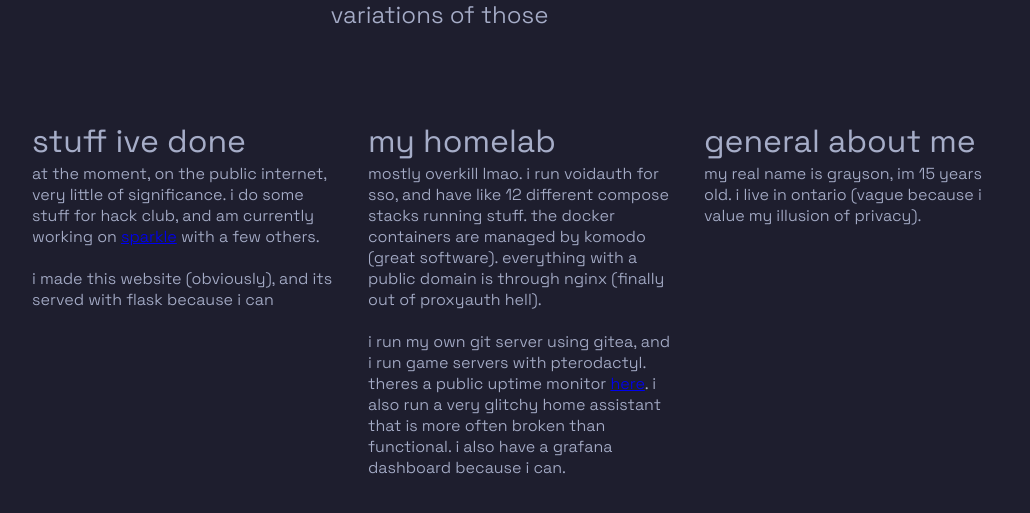
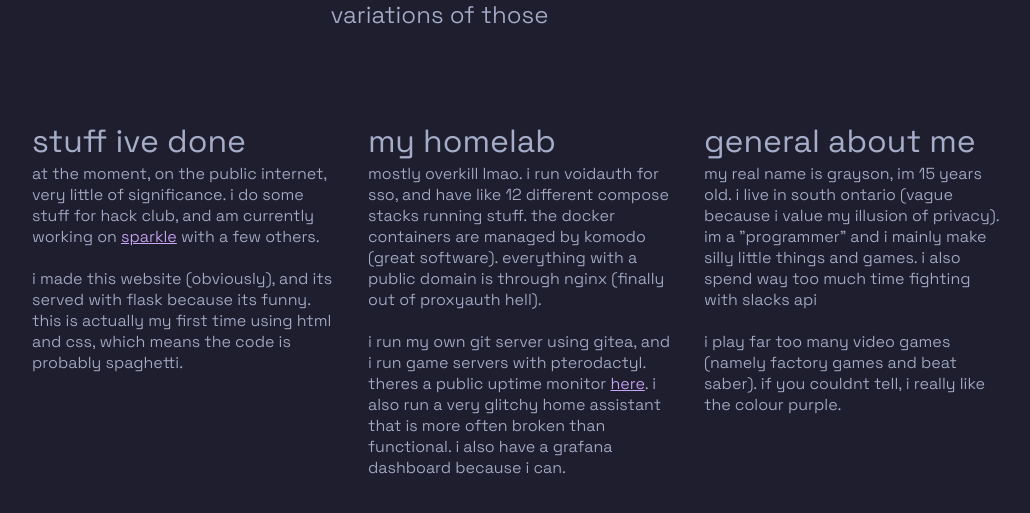
Before and after one commit to MrSeven3/personal-website, a Flask app: page / in a window 1280 px wide. Shown: the part 233-746 px from the top of the page, without its empty margins (120-1150 px from the left). Run offline with Flask 3, Linux system fonts and the light colour scheme.

Commit message:
more info and small changes

```diff
--- a/static/main_page.css
+++ b/static/main_page.css
@@ -1,6 +1,6 @@
 .main-intro {
     font-size: 48px;
-    padding-top: 0px;
+    padding-top: 0;
     flex-direction: column;
 
     h1 {
@@ -50,6 +50,10 @@
     background: #1e1e2e;
 }
 
+a {
+    color: oklch(0.7871 0.1187 304.77);
+}
+
 ::selection {
    background: oklch(0.652 0.223 321.045 / 0.41);
 }
@@ -60,7 +64,7 @@
     font-optical-sizing: auto;
     font-weight: 425;
     font-style: normal;
-    color: #a6adc8;
+    color: oklch(0.751 0.0396 273.93);
 }
 
 .space-grotesk-header {
@@ -68,7 +72,7 @@
     font-optical-sizing: auto;
     font-weight: 400;
     font-style: normal;
-    color: #a6adc8;
+    color: oklch(0.751 0.0396 273.93);
 }
 
 .space-grotesk-normal{
@@ -76,5 +80,5 @@
     font-optical-sizing: auto;
     font-weight: 350;
     font-style: normal;
-    color: #a6adc8;
+    color: oklch(0.751 0.0396 273.93);
 }
--- a/templates/index.html
+++ b/templates/index.html
@@ -4,8 +4,8 @@
         <title>im thirtyseven</title>
 
         <!--first sheet is for dev, the second will compile properly with flask.-->
-        <link rel="stylesheet" href="/static/main_page.css">
-<!--        <link rel="stylesheet" href="{{ url_for('static', filename='main_page.css') }}"> -->
+<!--        <link rel="stylesheet" href="/static/main_page.css">-->
+        <link rel="stylesheet" href="{{ url_for('static', filename='main_page.css') }}">
 
         <link rel="preconnect" href="https://fonts.googleapis.com">
         <link rel="preconnect" href="https://fonts.gstatic.com" crossorigin>
@@ -26,7 +26,8 @@
                 <h2 class="space-grotesk-header">stuff ive done</h2>
                 <p>at the moment, on the public internet, very little of significance. i do some stuff for hack club,
                     and am currently working on <a href="https://sparkle.dino.icu">sparkle</a> with a few others. <br><br>
-                    i made this website (obviously), and its served with flask because i can</p>
+                    i made this website (obviously), and its served with flask because its funny. this is actually my
+                    first time using html and css, which means the code is probably spaghetti.</p>
             </div>
             <div class="space-grotesk-normal info-panel">
                 <h2 class="space-grotesk-header">my homelab</h2>
@@ -38,7 +39,10 @@
             </div>
             <div class="space-grotesk-normal info-panel">
                 <h2 class="space-grotesk-header">general about me</h2>
-                <p>my real name is grayson, im 15 years old. i live in ontario (vague because i value my illusion of privacy).</p>
+                <p>my real name is grayson, im 15 years old. i live in south ontario (vague because i value my illusion of privacy).
+                    im a "programmer" and i mainly make silly little things and games. i also spend way too much time
+                    fighting with slacks api<br><br>i play far too many video games (namely factory games and beat saber).
+                    if you couldnt tell, i really like the colour purple. </p>
             </div>
         </div>
     </body>
```
Also changed, not shown: mysql_utils.py (added, +14 -0 lines).
